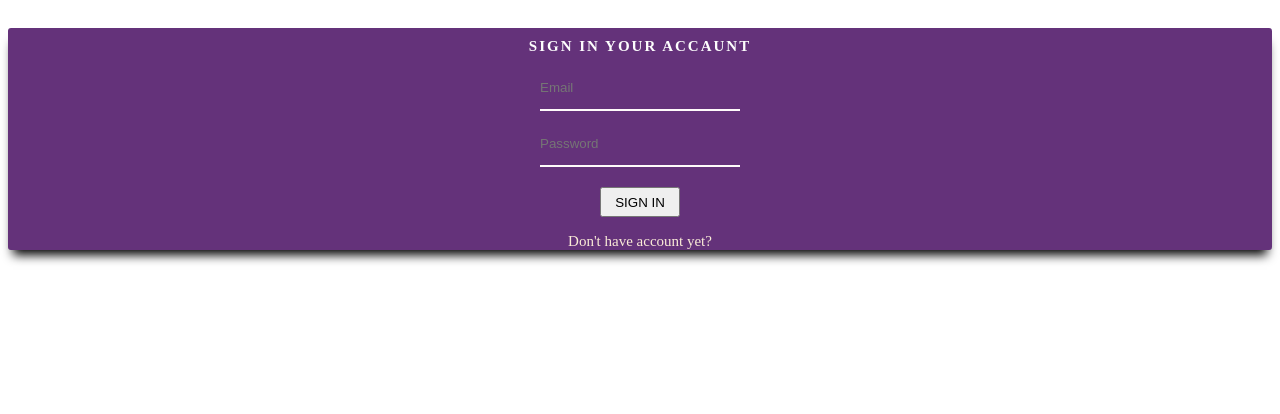
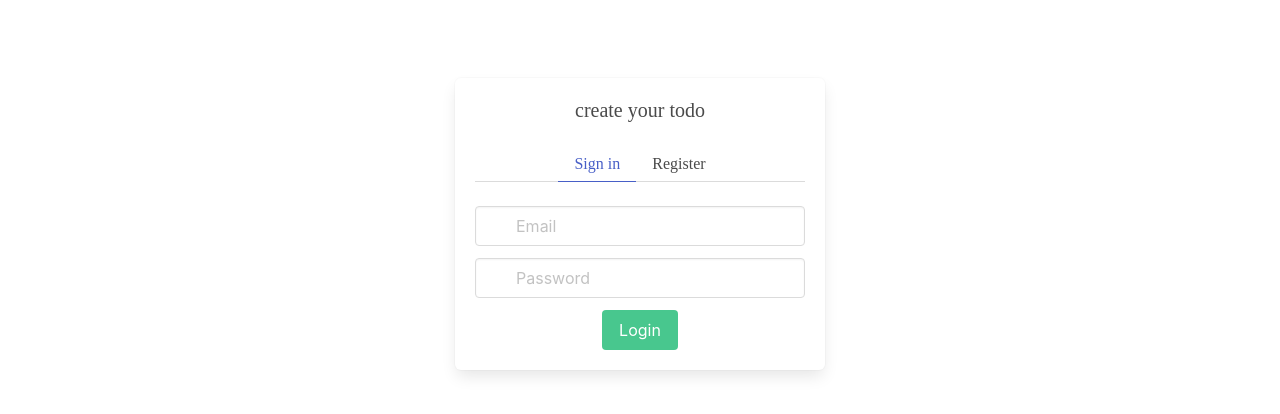
Before and after one commit to breligor/Innowise-Lab-Internship-Level-1-Clever-to-do-list, a Vue app: page /sign-in in a window 1280 px wide. Shown: the top 414 px of the page. Built offline with nearby package versions, Linux system fonts and the light colour scheme; no server answers.

Commit message:
change UI styles for sign in form

```diff
--- a/src/views/SignIn.vue
+++ b/src/views/SignIn.vue
@@ -1,31 +1,56 @@
 <template>
   <main>
-    <router-view />
-    <h1>SIGN IN YOUR ACCAUNT</h1>
-    <div>
+    <div class="box">
+      <div class="block is-flex is-justify-content-center">
+        <h1 class="subtitle">create your todo</h1>
+      </div>
+
+      <div class="tabs">
+        <ul class="is-justify-content-center">
+          <li class="is-active"><a>Sign in</a></li>
+          <li>
+            <router-link class="link" to="/register">Register</router-link>
+          </li>
+        </ul>
+      </div>
+      <div class="field">
+        <p class="control has-icons-left has-icons-right">
           <baseInput
             class="input"
             v-model="email"
             type="email"
             placeholder="Email"
           />
+          <span class="icon is-small is-left">
+            <i class="fas fa-envelope"></i>
+          </span>
+          <span class="icon is-small is-right">
+            <i class="fas fa-check"></i>
+          </span>
+        </p>
       </div>
-    <div>
+      <div class="field">
+        <p class="control has-icons-left">
           <baseInput
             class="input"
             v-model="password"
             type="password"
             placeholder="Password"
           />
+          <span class="icon is-small is-left">
+            <i class="fas fa-lock"></i>
+          </span>
+        </p>
+        <div class="block is-flex is-justify-content-center">
+          <p class="subtitle" v-if="errMsg">{{ errMsg }}</p>
         </div>
-    <p v-if="errMsg">{{ errMsg }}</p>
-    <button class="btn" @click="register">SIGN IN</button>
-    <nav>
-      <router-link class="link" to="/register"
-        >Don't have account yet?</router-link
-      >
-      <button @click="handleSignOut" v-if="isLoggedIn">Sign out</button>
-    </nav>
+      </div>
+      <div class="field">
+        <p class="control is-flex is-justify-content-center">
+          <button @click="signIn" class="button is-success">Login</button>
+        </p>
+      </div>
+    </div>
   </main>
 </template>
 
@@ -40,7 +65,7 @@ const password = ref("");
 const router = useRouter();
 const errMsg = ref("");
 
-const register = () => {
+const signIn = () => {
   const auth = getAuth();
 
   signInWithEmailAndPassword(auth, email.value, password.value)
@@ -69,44 +94,14 @@ const register = () => {
 </script>
 
 <style lang="scss" scoped>
+@import "bulma/css/bulma.min.css";
 main {
-  background-color: rgb(100, 50, 122);
   display: flex;
-  justify-content: center;
+  justify-content: start;
   align-items: center;
   flex-direction: column;
-  box-shadow: 0 10px 10px -5px black;
-  border-radius: 3px;
-}
-.input {
-  margin-bottom: 10px;
-  width: 200px;
-  height: 30px;
-  border: 0;
-  border-bottom: 2px solid rgb(255, 251, 251);
-  outline: 0;
-  color: antiquewhite;
-  padding: 7px 0;
-  background: transparent;
-  transition: border-color 0.2s;
-}
-h1 {
-  color: rgb(253, 253, 253);
-  font-size: 15px;
-  letter-spacing: 2px;
-}
-.btn {
-  margin-bottom: 15px;
-  margin-top: 10px;
-  width: 80px;
-  height: 30px;
-  &:hover {
-    cursor: pointer;
-  }
-}
-.link {
-  text-decoration: none;
-  color: antiquewhite;
-  font-size: 15px;
+  height: 100vh;
+  width: 100%;
+  padding-top: 50px;
 }
 </style>
```
Lines whose indentation alone changed are shown as unchanged.
